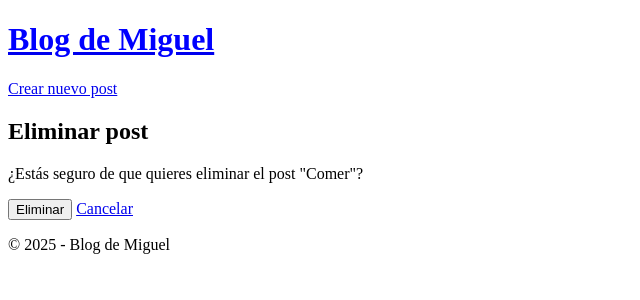
After one commit to vanessahernan/blog_clone_2, a Django app: page /post/1/delete/ in a window 1280 px wide. The commit adds this page. Shown: the top 300 px of the page, without its empty margins (0-640 px from the left). Run offline with Django 5.2, Linux system fonts and the light colour scheme; data comes from the database, SQL or seed files in the repository; both versions use the stored data as it was after the commit.

Commit message:
post delete

```diff
--- a/blog/urls.py
+++ b/blog/urls.py
@@ -2,7 +2,9 @@ from django.urls import path
 from .views import (PostListView,
                     PostDetailView,
                     PostCreateView,
-                    PostUpdateView
+                    PostUpdateView,
+                    PostDeleteView,
+
                     )
 
 
@@ -11,4 +13,5 @@ urlpatterns = [
     path('post/<int:pk>/', PostDetailView.as_view(), name='post-detail'),
     path('post/create/', PostCreateView.as_view(), name='post-create'),
     path('post/<int:pk>/update/', PostUpdateView.as_view(), name='post-update'),
+    path('post/<int:pk>/delete/', PostDeleteView.as_view(), name='post-delete'),
 ]
--- a/blog/views.py
+++ b/blog/views.py
@@ -4,7 +4,9 @@ from django.views.generic import ListView, DetailView
 from django.views.generic.edit import (
                                         CreateView,
                                         UpdateView,
+                                        DeleteView
                                         )
+from django.urls import reverse_lazy
 
 # Create your views here.
 class PostListView(ListView):
@@ -27,3 +29,9 @@ class PostUpdateView(UpdateView):
     model = Post
     template_name = 'post-update.html'
     fields = ['title', 'content',]
+
+# delete view
+class PostDeleteView(DeleteView):
+    model = Post
+    template_name = 'post-delete.html'
+    success_url = reverse_lazy('post-list')  # Redirige a la lista de posts después de eliminar uno
--- /dev/null
+++ b/templates/post-delete.html
@@ -0,0 +1,14 @@
+<!-- eliminar un post -->
+{% extends "_base.html" %}
+
+{% block content %}
+    <h2>Eliminar post</h2>
+    <p>¿Estás seguro de que quieres eliminar el post "{{ post.title }}"?</p>
+
+    <form method="post">
+        {% csrf_token %}
+        <button type="submit">Eliminar</button>
+        <a href="{% url 'post-detail' post.id %}">Cancelar</a>
+    </form>
+
+{% endblock %}
--- a/templates/post-detail.html
+++ b/templates/post-detail.html
@@ -9,4 +9,6 @@
 
     <!-- boton para editar el post -->
     <a href="{% url 'post-update' post.id %}">Editar</a>
+    <!-- boton para eliminar el post -->
+    <a href="{% url 'post-delete' post.id %}">Eliminar</a>
 {% endblock %}
```
Also changed, not shown: db.sqlite3.
